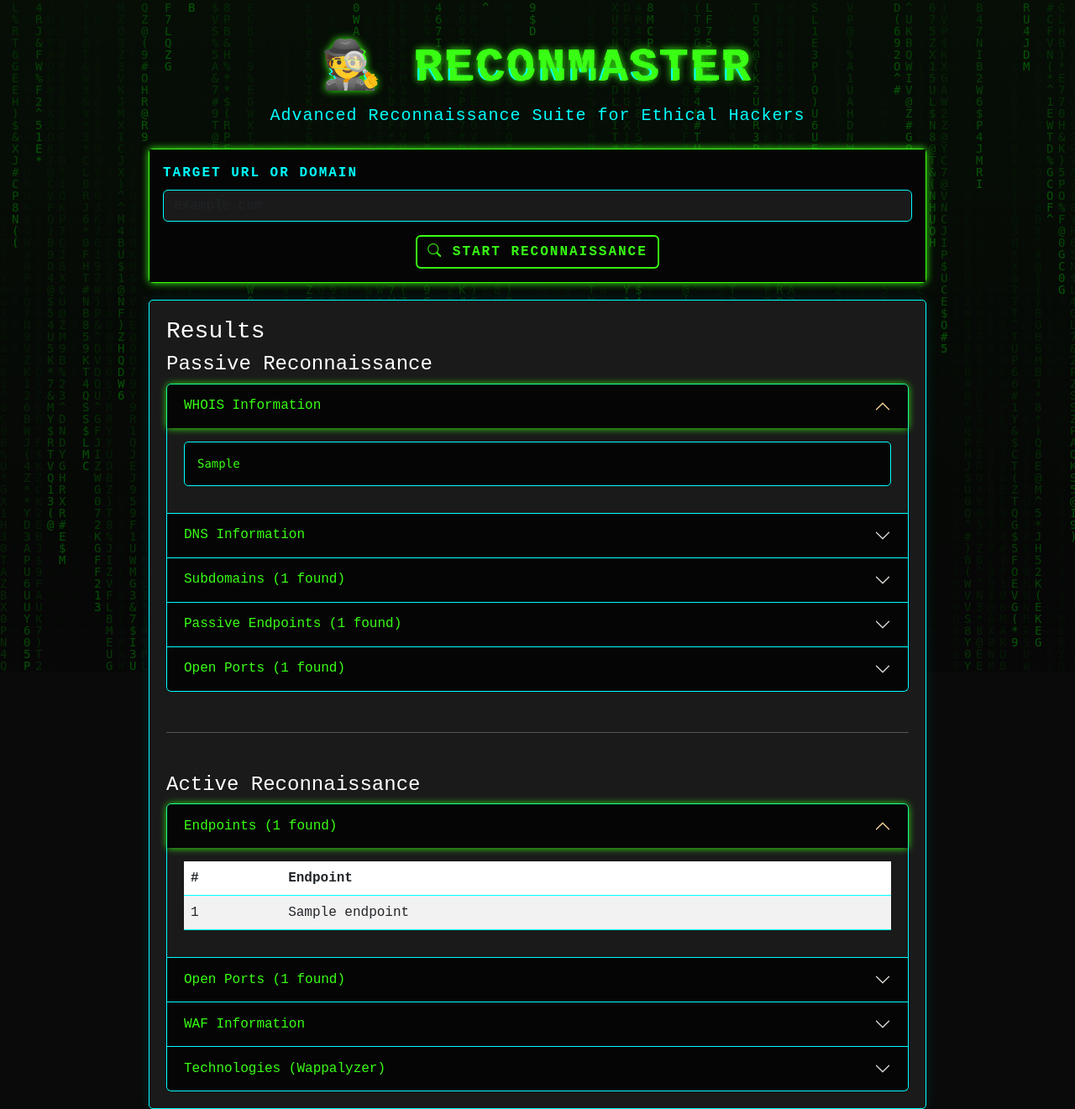
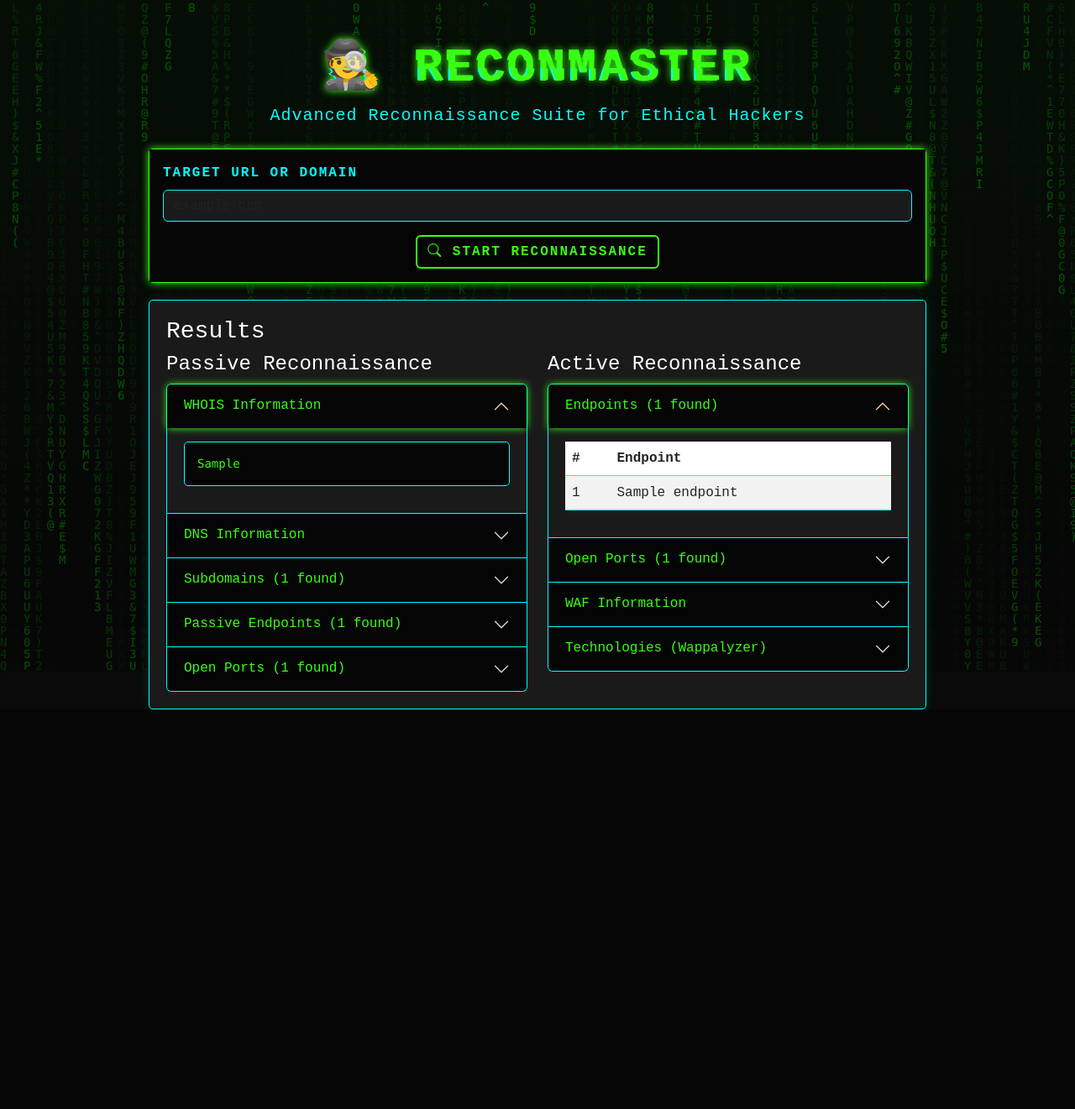
Before and after one commit to YasinCelik01/ReconMaster, a Flask app: template templates/index.html in a window 1280 px wide. Shown: the whole page at 84% size. After the commit the page ends 845 px from the top, so only its background shows below. Run offline with Flask 3, Linux system fonts and the light colour scheme; the template is opened without the code that fills it: most values are stand-ins (such as "Sample title", 1, 10 or a date in 2020).

Commit message:
arayüz düzenlendi

```diff
--- a/templates/index.html
+++ b/templates/index.html
@@ -46,9 +46,9 @@
                 {% if results %}
                 <div class="result-section">
                     <h3>Results</h3>
-
+                    <div class="row">
                         {% if results.passive %}
-                    <div class="mb-4">
+                        <div class="col-md-6">
                             <h4>Passive Reconnaissance</h4>
                             <div class="accordion" id="passiveAccordion">
                                 {% if results.passive.whois_result %}
@@ -179,9 +179,9 @@
                             </div>
                         </div>
                         {% endif %}
-                    <hr class="my-5">
+
                         {% if results.active %}
-                    <div>
+                        <div class="col-md-6">
                             <h4>Active Reconnaissance</h4>
                             <div class="accordion" id="activeAccordion">
                                 {% if results.active.endpoints %}
@@ -281,6 +281,7 @@
                         </div>
                         {% endif %}
                     </div>
+                </div>
                 {% endif %}
             </div>
         </div>
```
Lines whose indentation alone changed are shown as unchanged.
